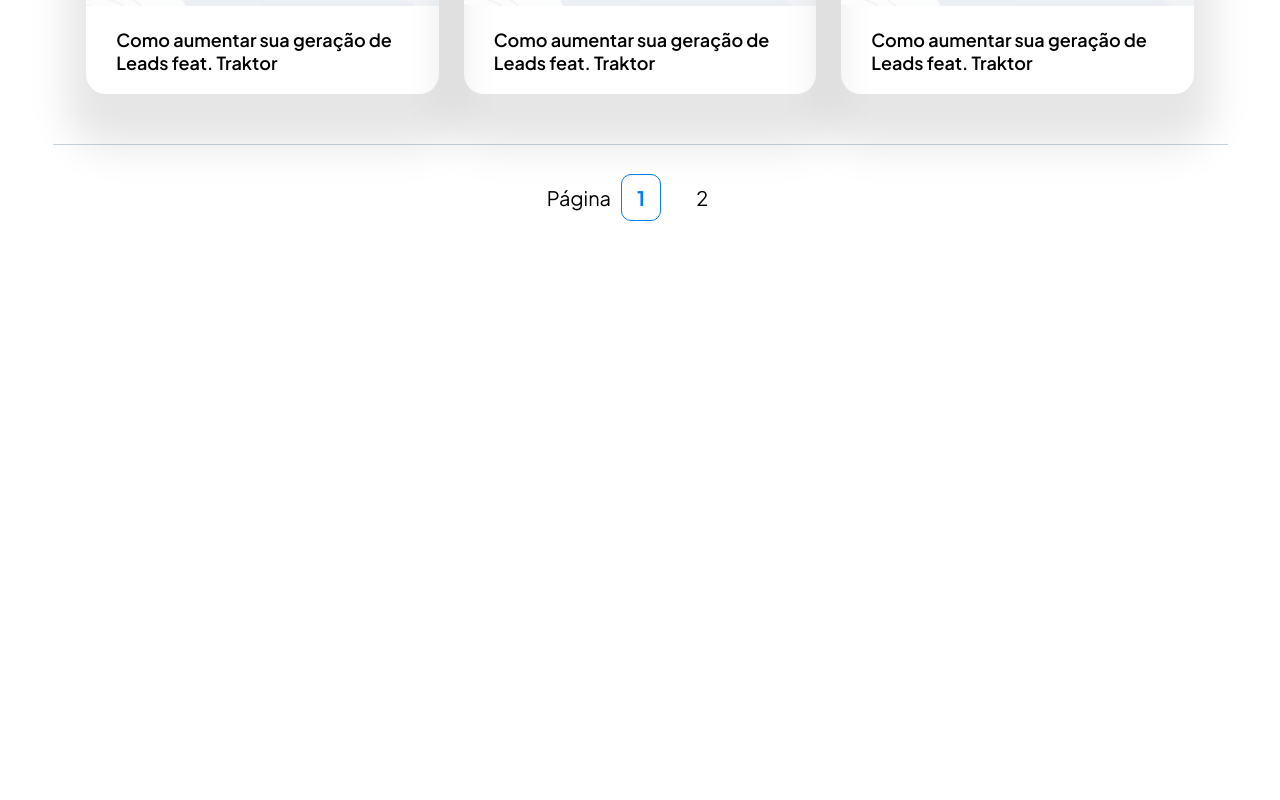
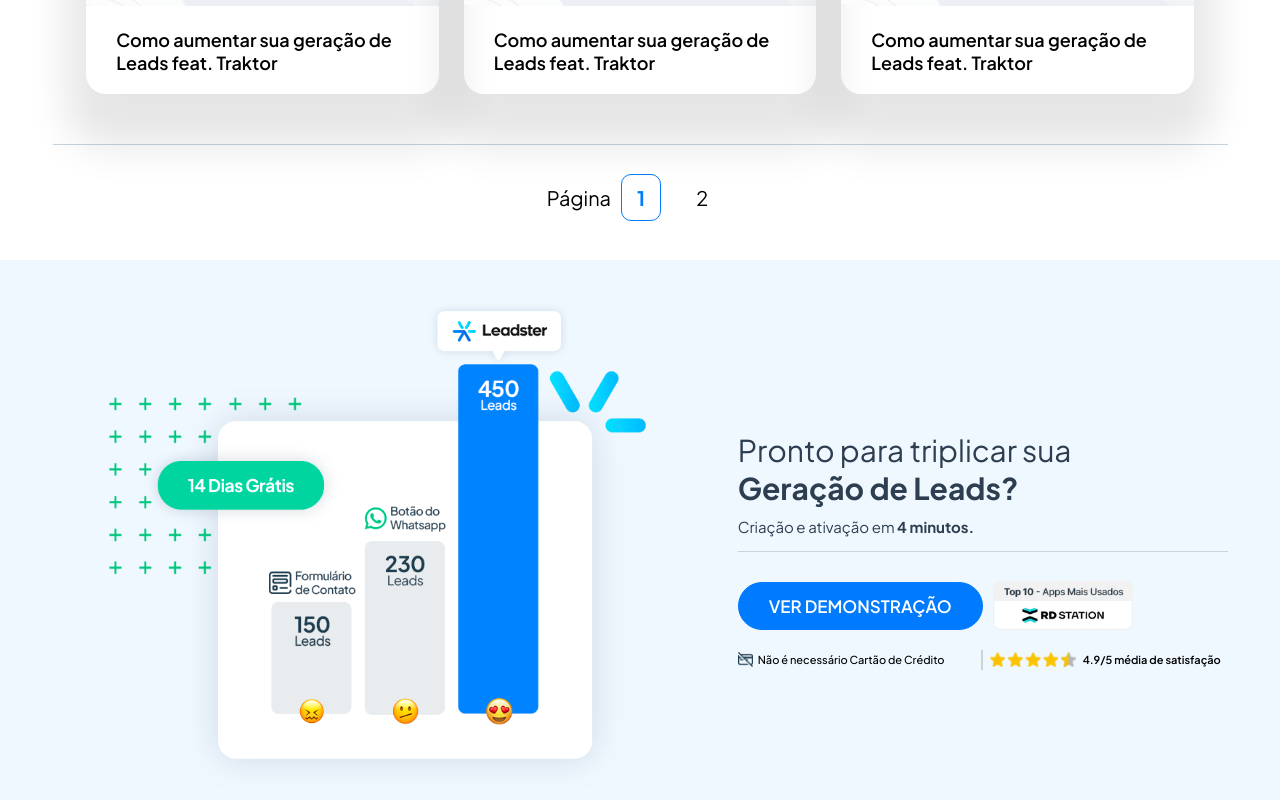
Before and after one commit to Saviovd/test-leadster, a Next.js app: page / in a window 1280 px wide. Shown: the part 1708-2508 px from the top of the page. Before the commit the page ends 1938 px from the top, so only its background shows below. Built offline with nearby package versions, Linux system fonts and the light colour scheme.

Commit message:
add Demo component

```diff
--- /dev/null
+++ b/src/components/Demo/Demo.tsx
@@ -0,0 +1,63 @@
+import Image from 'next/image';
+import { DemoStyle } from './demoStyles';
+import Link from 'next/link';
+
+const Demo = () => {
+   return (
+      <DemoStyle>
+         <div className='container'>
+            <Image
+               src={'/assets/comparativo_img_CTA.png'}
+               alt='demo charts'
+               width={650}
+               height={500}
+               className='comparative'
+            />
+
+            <div className='demo_call'>
+               <h3 className='demo_call--title'>
+                  Pronto para triplicar sua <br />
+                  <b>Geração de Leads?</b>
+               </h3>
+               <p className='demo_call--subtitle'>
+                  Criação e ativação em <b>4 minutos.</b>
+               </p>
+               <Link href={'#'} className='demo_call--button'>
+                  Ver Demonstração
+               </Link>
+               <Image
+                  src={'/assets/selo_RD.png'}
+                  alt='seal of quality'
+                  width={140}
+                  height={70}
+                  className='stamp'
+               />
+               <div className='dont_need'>
+                  <Image
+                     src={'/assets/no-card-dark.webp'}
+                     alt='credit card icon'
+                     width={15}
+                     height={15}
+                     className='dont_need--card'
+                  />
+                  <p className='dont_need--text'>
+                     Não é necessário Cartão de Crédito
+                  </p>
+               </div>
+               <div className='rating'>
+                  <Image
+                     src={'/assets/rating.webp'}
+                     alt='Five stars'
+                     width={100}
+                     height={15}
+                     className='rating__icon'
+                  />
+                  <p className='rating__text'>4.9/5 média de satisfação</p>
+               </div>
+            </div>
+         </div>
+      </DemoStyle>
+   );
+};
+
+export default Demo;
--- /dev/null
+++ b/src/components/Demo/demoStyles.ts
@@ -0,0 +1,105 @@
+import styled from 'styled-components';
+
+export const DemoStyle = styled.section`
+   background-color: #f0f8ff;
+   width: 100%;
+
+   .container {
+      max-width: 1175px;
+      margin: 0 auto;
+
+      display: flex;
+      align-items: center;
+      justify-content: space-between;
+      padding: 4rem 0 0;
+      gap: 1rem;
+      .comparative {
+         object-fit: contain;
+      }
+
+      .demo_call {
+         display: grid;
+         grid-template-areas:
+            'title title'
+            'subtitle subtitle'
+            'button stamp'
+            'dont_need rating';
+         grid-template-columns: repeat(2, 1fr);
+
+         .demo_call--title {
+            grid-area: title;
+            font-size: 3rem;
+            font-weight: 400;
+            margin: 0;
+            color: #2c3e50;
+         }
+         .demo_call--subtitle {
+            grid-area: subtitle;
+            font-size: 1.5rem;
+            font-weight: 400;
+            color: #2c3e50;
+            padding: 1rem 0 1.5rem;
+            border-bottom: 1px solid #c8d4dd;
+            margin: 0 0 2rem;
+         }
+         .demo_call--button {
+            grid-area: button;
+            font-size: 1.7rem;
+            font-weight: 600;
+            background-color: #007aff;
+            color: #fff;
+            padding: 1.2rem 3rem;
+            border-radius: 3rem;
+            border: 1px solid #007aff;
+            transition: 0.4s;
+            text-transform: uppercase;
+            align-self: center;
+            justify-self: center;
+            margin: 1rem 0;
+
+            &:hover {
+               color: #007aff;
+               background-color: transparent;
+            }
+         }
+         .stamp {
+            grid-area: stamp;
+            object-fit: contain;
+            height: 100%;
+            margin-left: 1rem;
+         }
+         .dont_need {
+            grid-area: dont_need;
+            display: flex;
+            align-items: center;
+            border-right: 2px solid #c8d4dd;
+            height: 2rem;
+            margin-top: 1rem;
+
+            .dont_need--card {
+               object-fit: contain;
+               margin-right: 0.5rem;
+            }
+            .dont_need--text {
+               font-size: 1.1rem;
+               font-weight: 500;
+            }
+         }
+         .rating {
+            grid-area: rating;
+            display: flex;
+            align-items: center;
+            height: 2rem;
+            margin-top: 1rem;
+
+            .rating__icon {
+               object-fit: contain;
+            }
+            .rating__text {
+               font-size: 1.1rem;
+               font-weight: 600;
+            }
+         }
+      }
+   }
+`;
--- a/src/components/Pagination/paginationStyles.ts
+++ b/src/components/Pagination/paginationStyles.ts
@@ -4,6 +4,7 @@ export const PaginationStyles = styled.div`
    display: flex;
    align-items: center;
    justify-content: center;
+   margin-bottom: 3rem;
 
    .page {
       font-size: 2rem;
--- a/src/pages/index.tsx
+++ b/src/pages/index.tsx
@@ -3,6 +3,7 @@ import GlobalStyle from '@/styles/globals';
 import Header from '@/components/Header/Header';
 import Call from '@/components/Call/Call';
 import Videos from '@/components/Videos/Videos';
+import Demo from '@/components/Demo/Demo';
 
 export default function Home() {
    return (
@@ -21,6 +22,7 @@ export default function Home() {
          <main>
             <Call />
             <Videos />
+            <Demo />
          </main>
       </>
    );
```
Also changed, not shown: tsconfig.json (+16 -4 lines).
